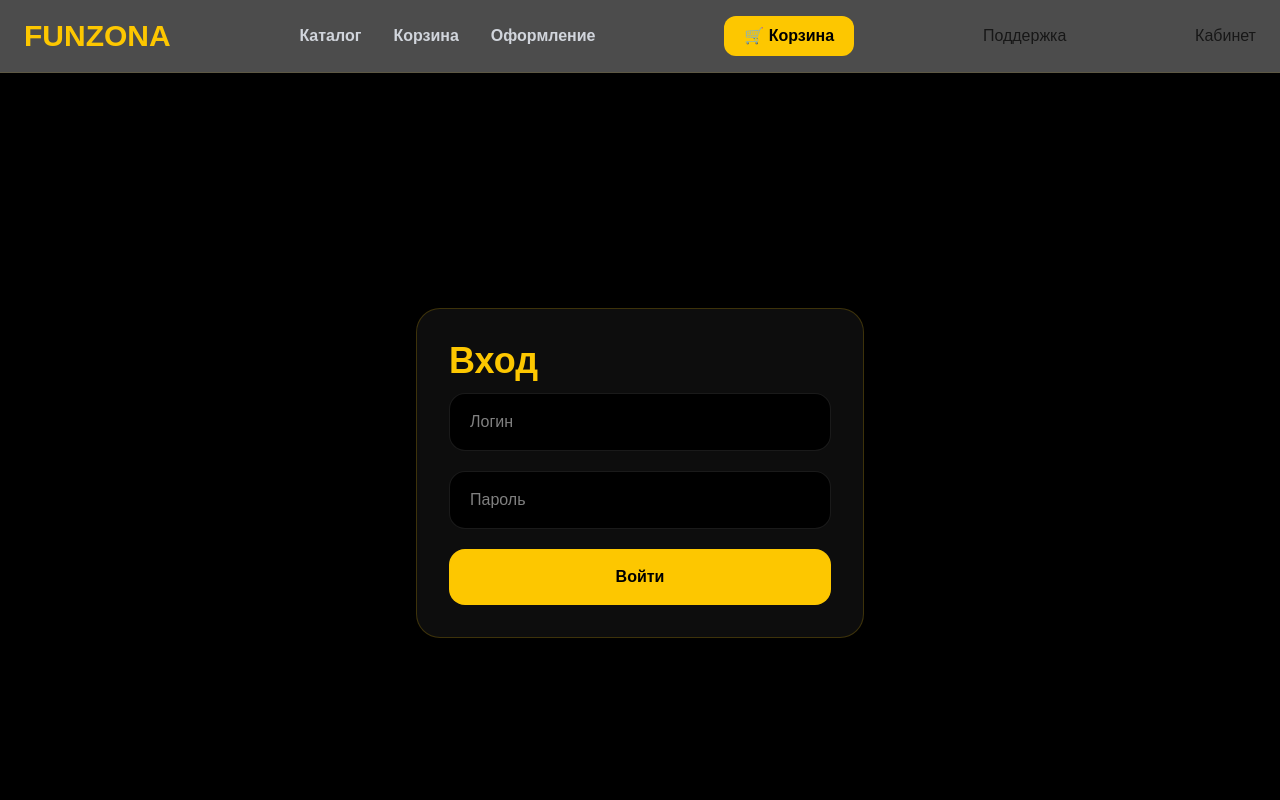
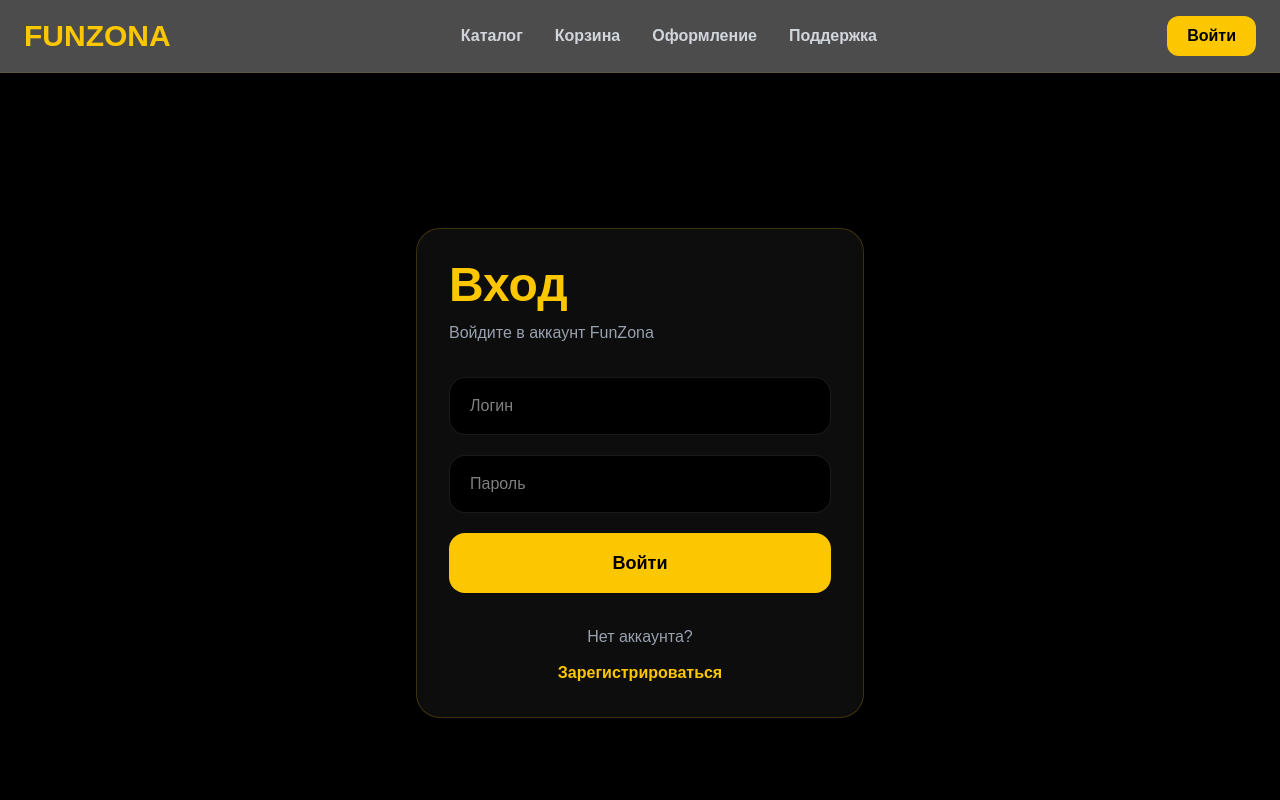
Before and after one commit to maksimzharkov03-eng/funzona, a Next.js app: page /login in a window 1280 px wide. Shown: the top 800 px of the page. Built offline with nearby package versions, Linux system fonts and the light colour scheme.

Commit message:
Header auth update

```diff
--- /dev/null
+++ b/app/HeaderClient.tsx
@@ -0,0 +1,41 @@
+"use client";
+
+import { useEffect, useState } from "react";
+
+export default function HeaderClient() {
+  const [login, setLogin] = useState<string | null>(null);
+
+  useEffect(() => {
+    setLogin(localStorage.getItem("userLogin"));
+  }, []);
+
+  return (
+    <header className="sticky top-0 z-50 border-b border-yellow-400/10 bg-black/70 backdrop-blur-xl">
+      <div className="max-w-7xl mx-auto px-6 py-4 flex items-center justify-between">
+        <a href="/" className="text-3xl font-black text-yellow-400">
+          FUNZONA
+        </a>
+
+        <nav className="hidden md:flex gap-8 font-semibold text-gray-300">
+          <a href="/catalog" className="hover:text-yellow-400 transition">Каталог</a>
+          <a href="/cart" className="hover:text-yellow-400 transition">Корзина</a>
+          <a href="/checkout" className="hover:text-yellow-400 transition">Оформление</a>
+          <a href="/support" className="hover:text-yellow-400 transition">Поддержка</a>
+        </nav>
+
+        {login ? (
+          <a href="/account" className="hover:text-yellow-400 transition font-black">
+            Кабинет
+          </a>
+        ) : (
+          <a
+            href="/login"
+            className="bg-yellow-400 text-black px-5 py-2 rounded-xl font-black hover:opacity-90 transition"
+          >
+            Войти
+          </a>
+        )}
+      </div>
+    </header>
+  );
+}
--- a/app/layout.tsx
+++ b/app/layout.tsx
@@ -1,5 +1,5 @@
 import "./globals.css";
-
+import HeaderClient from "./HeaderClient";
 export const metadata = {
   title: "FunZona",
   description: "Premium Digital Store",
@@ -15,44 +15,7 @@ export default function RootLayout({
       <body className="bg-black text-white">
 
         {/* NAVBAR */}
-        <header className="sticky top-0 z-50 border-b border-yellow-400/10 bg-black/70 backdrop-blur-xl">
-          <div className="max-w-7xl mx-auto px-6 py-4 flex items-center justify-between">
-
-            <a
-              href="/"
-              className="text-3xl font-black text-yellow-400"
-            >
-              FUNZONA
-            </a>
-
-            <nav className="hidden md:flex gap-8 font-semibold text-gray-300">
-              <a href="/catalog" className="hover:text-yellow-400 transition">
-                Каталог
-              </a>
-
-              <a href="/cart" className="hover:text-yellow-400 transition">
-                Корзина
-              </a>
-
-              <a href="/checkout" className="hover:text-yellow-400 transition">
-                Оформление
-              </a>
-            </nav>
-
-            <a
-              href="/cart"
-              className="bg-yellow-400 text-black px-5 py-2 rounded-xl font-black"
-            >
-              🛒 Корзина
-            </a>
-<a href="/support" className="hover:text-yellow-400 transition">
-  Поддержка
-</a>
-<a href="/account" className="hover:text-yellow-400 transition">
-  Кабинет
-</a>
-          </div>
-        </header>
+       <HeaderClient />
 
         {children}
 <footer className="border-t border-yellow-400/10 bg-black px-6 py-12">
--- a/app/login/page.tsx
+++ b/app/login/page.tsx
@@ -5,32 +5,56 @@ import { useState } from "react";
 export default function LoginPage() {
   const [login, setLogin] = useState("");
   const [password, setPassword] = useState("");
+  const [loading, setLoading] = useState(false);
 
   async function loginUser() {
+    if (!login || !password) {
+      alert("Заполните все поля");
+      return;
+    }
+
+    setLoading(true);
+
+    try {
       const res = await fetch("/api/login-api", {
         method: "POST",
         headers: {
           "Content-Type": "application/json",
         },
-      body: JSON.stringify({ login, password }),
+        body: JSON.stringify({
+          login,
+          password,
+        }),
       });
 
       const data = await res.json();
 
       if (!res.ok) {
-      alert(data.error);
+        alert(data.error || "Ошибка входа");
+        setLoading(false);
         return;
       }
 
       localStorage.setItem("userLogin", data.login);
-    alert("Вход выполнен");
+
       window.location.href = "/account";
+    } catch {
+      alert("Ошибка сервера");
+    }
+
+    setLoading(false);
   }
 
   return (
     <main className="min-h-screen bg-black text-white flex items-center justify-center px-6">
-      <div className="w-full max-w-md bg-white/5 border border-yellow-400/20 rounded-3xl p-8">
-        <h1 className="text-4xl font-black text-yellow-400 mb-3">Вход</h1>
+      <div className="w-full max-w-md bg-white/5 border border-yellow-400/20 rounded-3xl p-8 shadow-2xl">
+        <h1 className="text-5xl font-black text-yellow-400 mb-3">
+          Вход
+        </h1>
+
+        <p className="text-gray-400 mb-8">
+          Войдите в аккаунт FunZona
+        </p>
 
         <div className="space-y-5">
           <input
@@ -38,7 +62,7 @@ export default function LoginPage() {
             placeholder="Логин"
             value={login}
             onChange={(e) => setLogin(e.target.value)}
-            className="w-full bg-black border border-white/10 rounded-2xl px-5 py-4"
+            className="w-full bg-black border border-white/10 rounded-2xl px-5 py-4 outline-none focus:border-yellow-400 transition"
           />
 
           <input
@@ -46,16 +70,30 @@ export default function LoginPage() {
             placeholder="Пароль"
             value={password}
             onChange={(e) => setPassword(e.target.value)}
-            className="w-full bg-black border border-white/10 rounded-2xl px-5 py-4"
+            className="w-full bg-black border border-white/10 rounded-2xl px-5 py-4 outline-none focus:border-yellow-400 transition"
           />
 
           <button
             type="button"
             onClick={loginUser}
-            className="w-full bg-yellow-400 text-black py-4 rounded-2xl font-black"
+            disabled={loading}
+            className="w-full bg-yellow-400 text-black py-4 rounded-2xl font-black text-lg hover:opacity-90 transition disabled:opacity-50"
           >
-            Войти
+            {loading ? "Загрузка..." : "Войти"}
           </button>
+        </div>
+
+        <div className="mt-8 text-center">
+          <p className="text-gray-400">
+            Нет аккаунта?
+          </p>
+
+          <a
+            href="/register"
+            className="inline-block mt-3 text-yellow-400 font-black hover:opacity-80 transition"
+          >
+            Зарегистрироваться
+          </a>
         </div>
       </div>
     </main>
```
Lines whose indentation alone changed are shown as unchanged.
